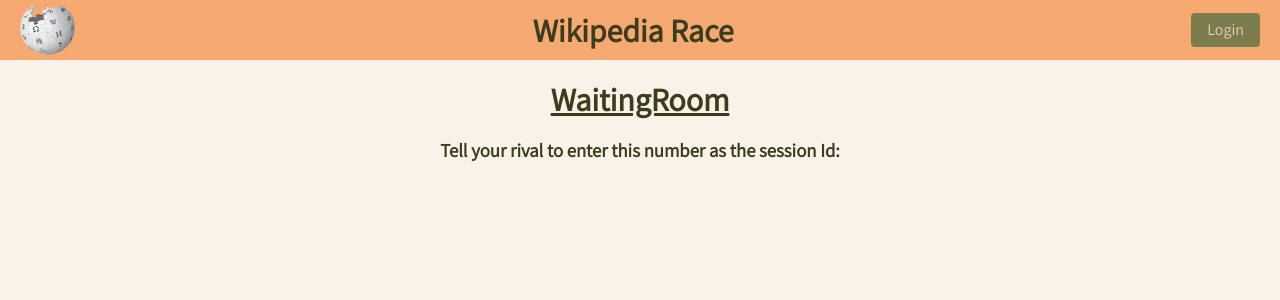
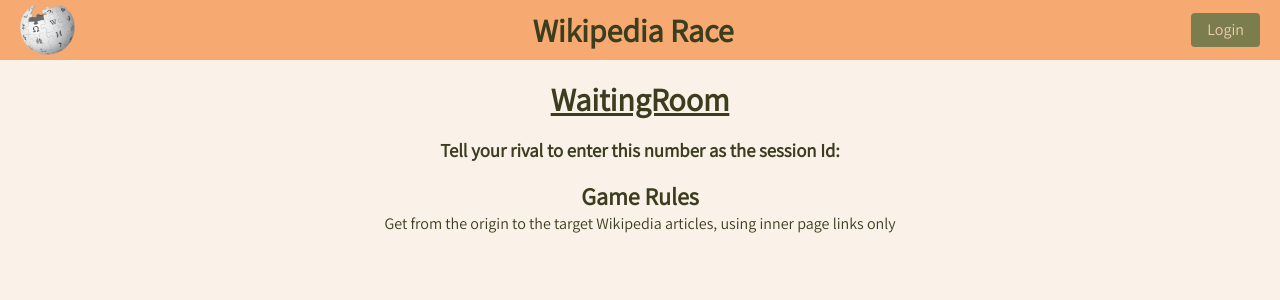
Before and after one commit to shmuelgb/Wikipedia_Race, a React (Create React App) app: page /waiting_room in a window 1280 px wide. Shown: the top 300 px of the page. Built offline with nearby package versions, Linux system fonts and the light colour scheme; no server answers; a web font is replaced by a local one.

Commit message:
input names across app

```diff
--- a/src/Components/GameSettings/GameSettings.jsx
+++ b/src/Components/GameSettings/GameSettings.jsx
@@ -199,6 +199,7 @@
         <h1>Start a new game</h1>
         <input
           placeholder="Enter Your Name"
+          name="name"
           type="text"
           value={name}
           onChange={(e) => setName(e.target.value)}
--- a/src/Components/Login/Login.jsx
+++ b/src/Components/Login/Login.jsx
@@ -43,6 +43,7 @@
         <h1>Log In</h1>
         <input
           type="text"
+          name="email"
           className="login__textBox"
           value={email}
           onChange={(e) => setEmail(e.target.value)}
--- a/src/Components/SignIn/SignIn.jsx
+++ b/src/Components/SignIn/SignIn.jsx
@@ -38,13 +38,14 @@
       <div className="sign-in__container">
         <input
           type="text"
-          className="register__textBox"
+          name="name"
           value={name}
           onChange={(e) => setName(e.target.value)}
           placeholder="Full Name"
         />
         <input
           type="text"
+          name="email"
           className="register__textBox"
           value={email}
           onChange={(e) => setEmail(e.target.value)}
--- a/src/Components/WaitingRoom/WaitingRoom.jsx
+++ b/src/Components/WaitingRoom/WaitingRoom.jsx
@@ -10,6 +10,11 @@
       <h1>WaitingRoom</h1>
       <h3>Tell your rival to enter this number as the session Id:</h3>
       <h1>{sessionId}</h1>
+      <h2>Game Rules</h2>
+      <p>
+        Get from the origin to the target Wikipedia articles, using inner page
+        links only
+      </p>
     </div>
   );
 }
--- a/src/Components/WaitingRoom/styles/WaitingRoom.css
+++ b/src/Components/WaitingRoom/styles/WaitingRoom.css
@@ -3,4 +3,8 @@
 .waiting-room h1:first-child {
   text-decoration: underline;
 }
+
+.waiting-room h2 {
+  margin-bottom: 5px;
+}
 /*# sourceMappingURL=WaitingRoom.css.map */
--- a/src/Components/WaitingRoom/styles/WaitingRoom.scss
+++ b/src/Components/WaitingRoom/styles/WaitingRoom.scss
@@ -3,4 +3,7 @@
   h1:first-child {
     text-decoration: underline;
   }
+  h2 {
+    margin-bottom: 5px;
+  }
 }
```
Also changed, not shown: 1 other file (tests, documents, lock files or other folders).
